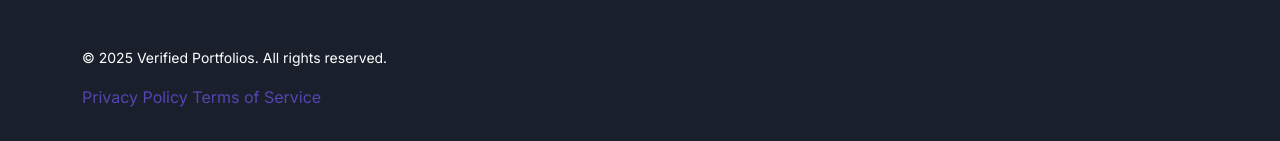
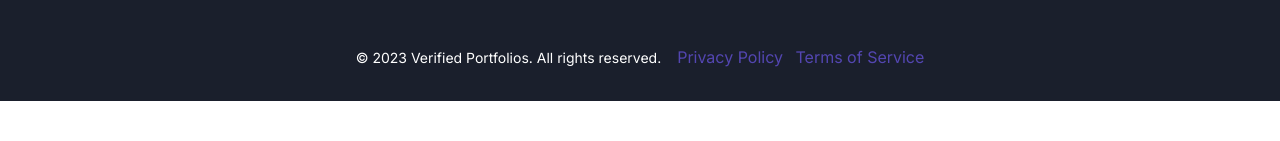
Before and after one commit to repoeli/csshtmlproject, a plain HTML site: page index.html in a window 1280 px wide. Shown: the part 2929-3070 px from the top of the page. After the commit the page ends 3030 px from the top, so only its background shows below. Drawn offline with nearby package versions, Linux system fonts and the light colour scheme.

Commit message:
Refactor meta tags and footer structure for improved readability and consistency

```diff
--- a/index.html
+++ b/index.html
@@ -606,11 +606,12 @@
 
             <div class="row mt-5">
                 <div class="col-12">
-                    <div class="footer-bottom">
-                        <p><small>&copy; <time datetime="2025">2025</time> Verified Portfolios. All rights
-                                reserved.</small></p>
+                    <div class="footer-bottom d-flex flex-column flex-md-row justify-content-center align-items-center animate-footer" style="animation: fadeInUp 1s ease-in-out;">
+                        <p class="mb-2 mb-md-0 me-md-3">
+                            <small>&copy; <time datetime="2023">2023</time> Verified Portfolios. All rights reserved.</small>
+                        </p>
                         <nav class="footer-legal" aria-label="Legal links">
-                            <a href="#" aria-label="Privacy Policy">Privacy Policy</a>
+                            <a href="#" aria-label="Privacy Policy" class="me-2">Privacy Policy</a>
                             <a href="#" aria-label="Terms of Service">Terms of Service</a>
                         </nav>
                     </div>
```
Also changed, not shown: apply.html (+19 -10 lines), portfolios.html (+19 -11 lines).
